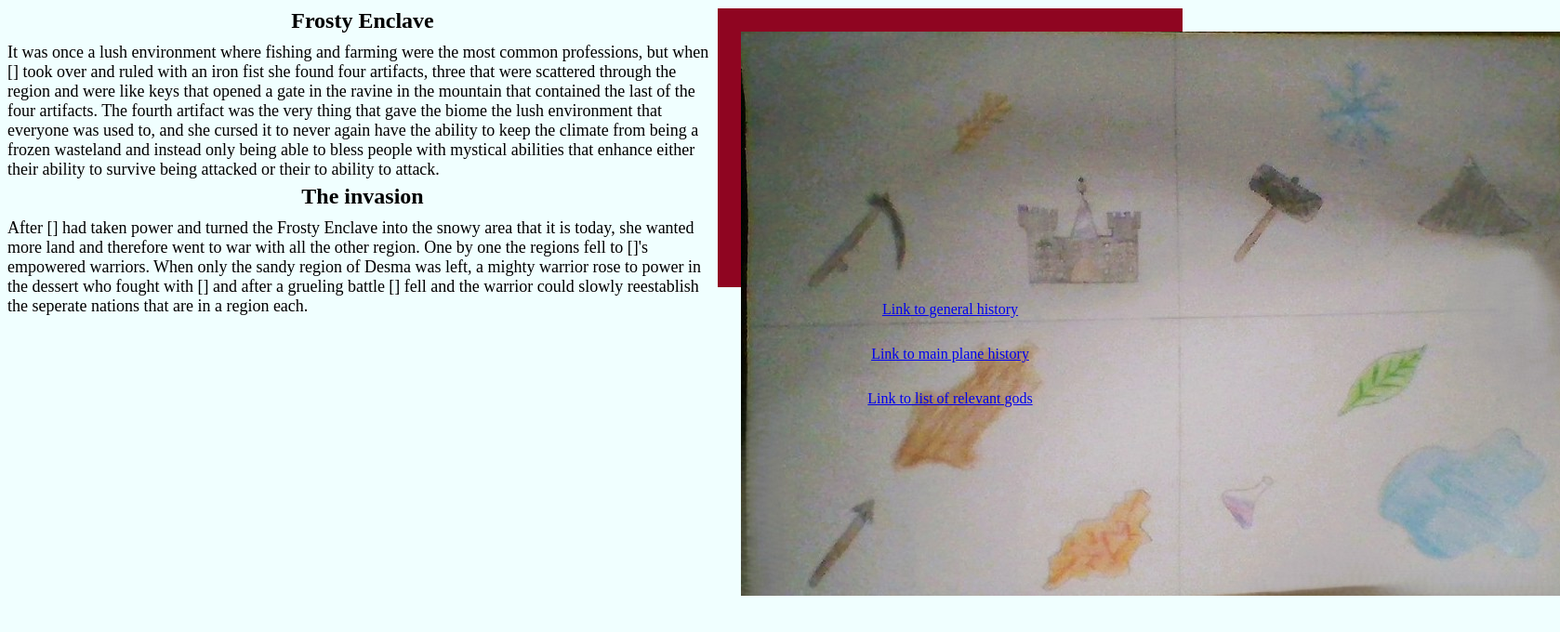
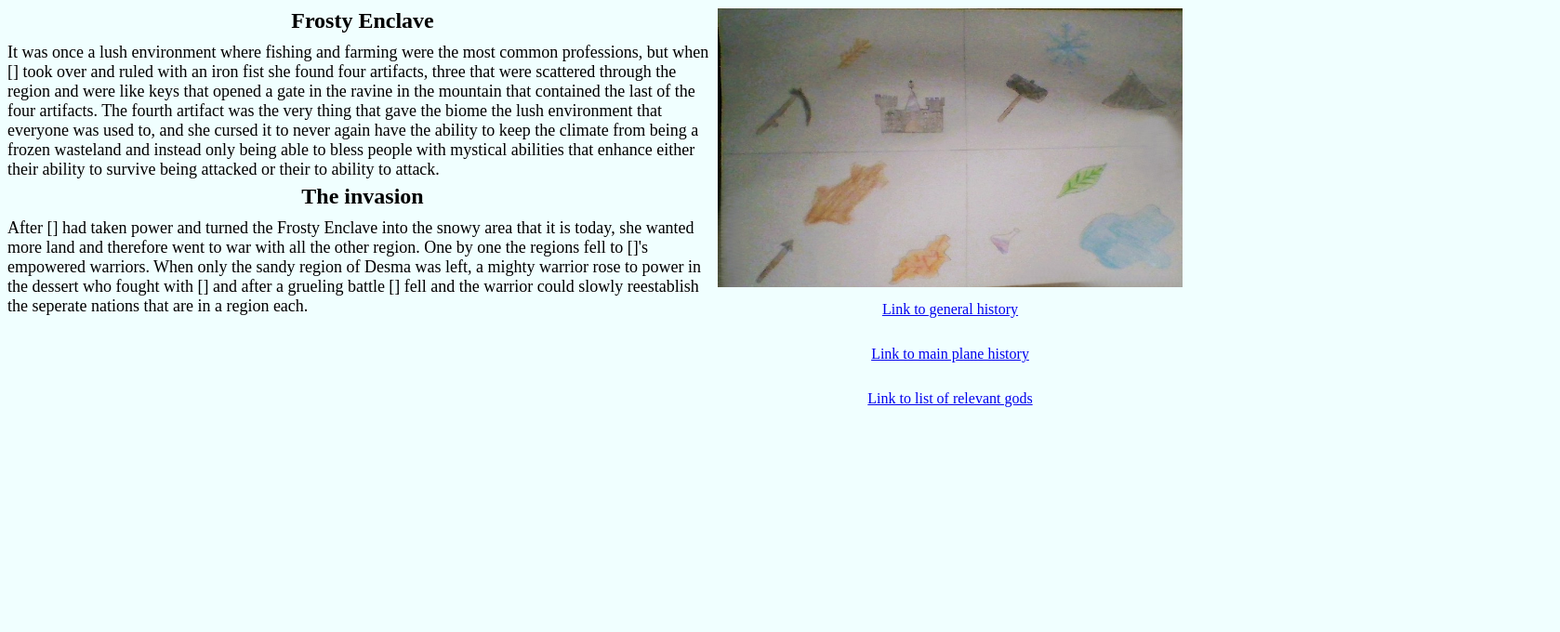
Before and after one commit to skadudel/archwild_history, a plain HTML site: page index.html in a window 1280 px wide. Shown: the part 56-736 px from the top of the page at 93% size, 1678 px wide, since content can reach past the window. Drawn offline with Linux system fonts and the light colour scheme.

Commit message:
bild passar

```diff
--- a/style.css
+++ b/style.css
@@ -46,8 +46,13 @@ body{
 .image{
     width: 500px;
     height: 300px;
-    padding: 25px;
     background-color: rgb(143, 5, 33);
+}
+
+.image img{
+    width: 500px;
+    height: 300px;
+
 }
 
 a{
```
